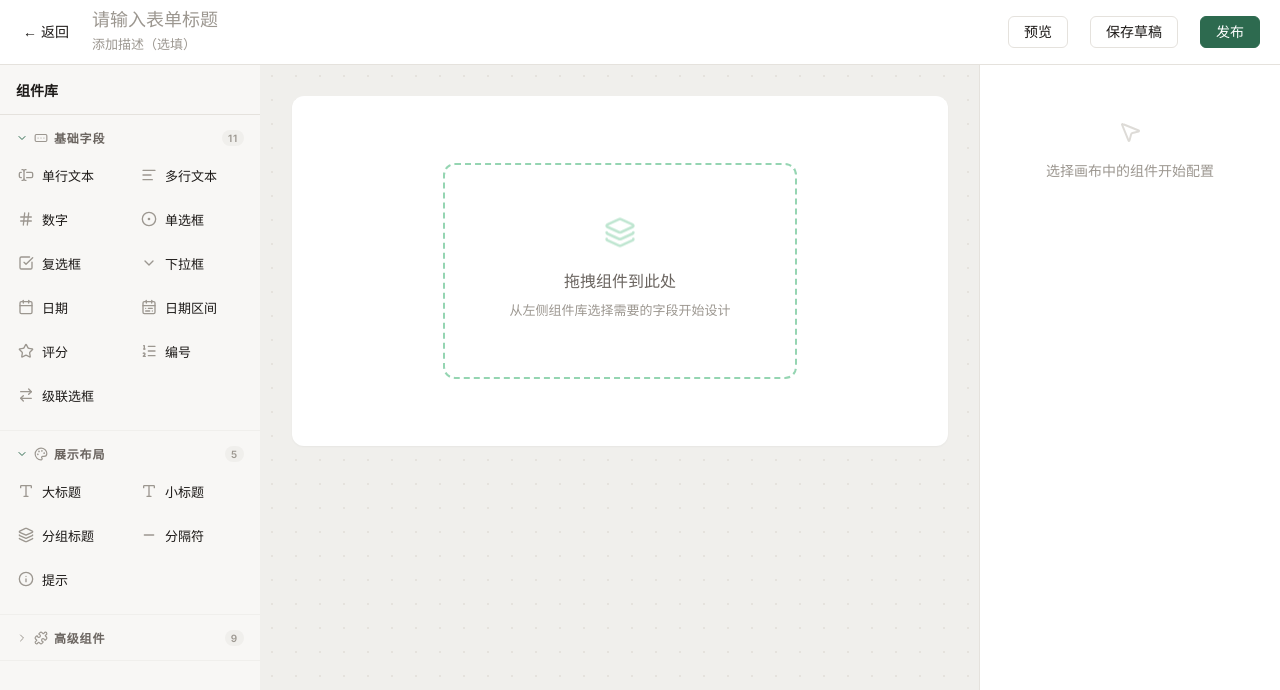
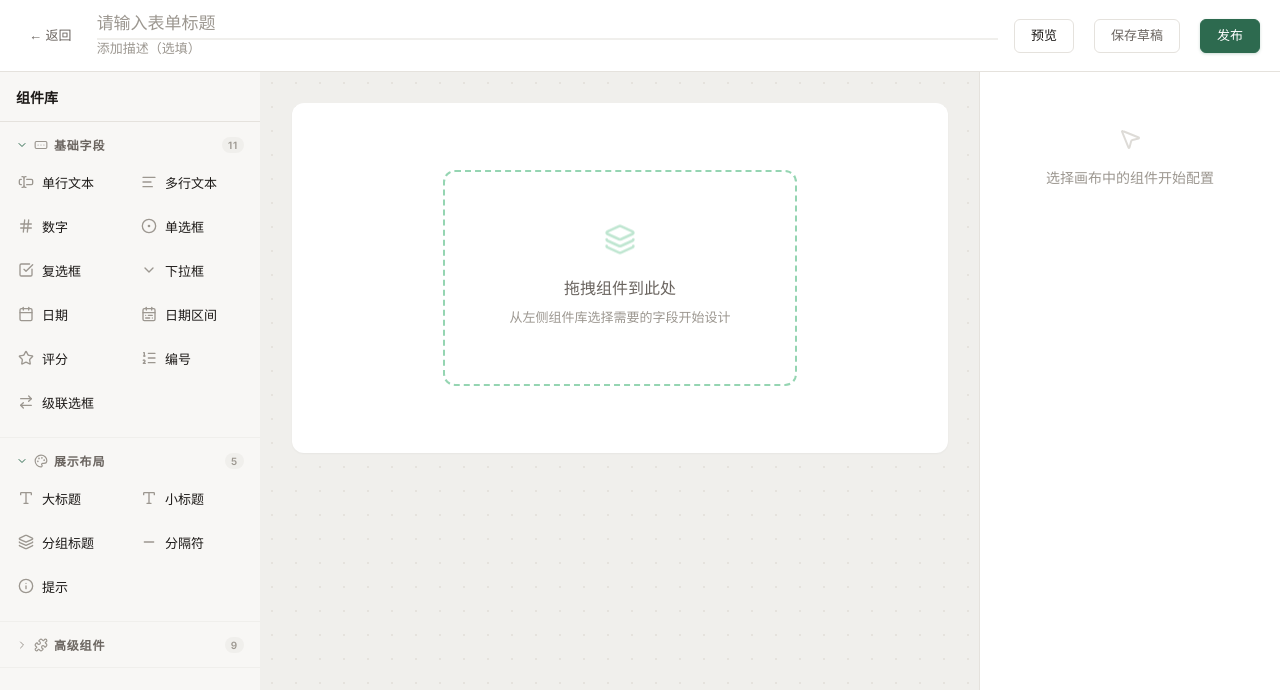
Before and after one commit to ZoHuan/FormCenter, a Vue app: page /formDesigner in a window 1280 px wide. Shown: the top 690 px of the page. Built offline with nearby package versions, Linux system fonts and the light colour scheme.

Commit message:
style: 设计器工具栏美化
- 返回按钮 hover 绿色背景+圆角
- 标题/描述输入框 默认浅色下划线+hover灰+focus绿
- 按钮组统一高度34px/字号13px/圆角
- 主按钮加绿色阴影，保存按钮hover绿色边框
- 整体间距收紧

```diff
--- a/src/views/formDesigner/FormDesignerView.vue
+++ b/src/views/formDesigner/FormDesignerView.vue
@@ -228,36 +228,55 @@ function handlePreview() {
 .toolbar {
   display: flex;
   align-items: center;
-  padding: 10px 20px;
-  gap: 20px;
+  padding: 8px 20px;
+  gap: 16px;
   background: var(--color-card);
   box-shadow: 0 1px 0 var(--color-border);
   z-index: 10;
-  min-height: 56px;
+  min-height: 52px;
+
+  .el-button.is-link {
+    color: var(--color-text-secondary);
+    font-size: 13px;
+    font-weight: 500;
+    padding: 4px 8px;
+    border-radius: var(--radius-sm);
+
+    &:hover {
+      color: var(--color-primary);
+      background: var(--color-primary-bg);
+    }
+  }
 }
 .title-area {
   flex: 1;
   display: flex;
   flex-direction: column;
-  gap: 2px;
+  gap: 1px;
+  padding: 4px 0;
 }
 .title-input {
   border: none;
   background: transparent;
-  font-size: 18px;
+  font-size: 17px;
   font-weight: 600;
   color: var(--color-text);
   width: 100%;
   outline: none;
-  border-bottom: 2px solid transparent;
-  padding-bottom: 2px;
+  border-bottom: 2px solid var(--color-canvas);
+  padding: 2px 0 4px;
+  border-radius: 0;
   transition: border-color 0.2s;
+
   &::placeholder {
     color: var(--color-text-muted);
     font-weight: 400;
   }
   &:focus {
     border-bottom-color: var(--color-primary);
+  }
+  &:hover:not(:focus) {
+    border-bottom-color: var(--color-border);
   }
 }
 .desc-input {
@@ -268,19 +287,42 @@ function handlePreview() {
   width: 100%;
   outline: none;
   border-bottom: 1px solid transparent;
-  padding-bottom: 1px;
+  padding: 0 0 2px;
+  border-radius: 0;
   transition: border-color 0.2s;
+
   &::placeholder {
     color: var(--color-text-muted);
   }
   &:focus {
-    border-bottom-color: var(--color-border-hover);
+    border-bottom-color: var(--color-primary);
   }
 }
 .toolbar-right {
   display: flex;
-  gap: 10px;
+  gap: 8px;
   align-items: center;
+
+  .el-button {
+    border-radius: var(--radius-sm);
+    font-size: 13px;
+    font-weight: 500;
+    height: 34px;
+    padding: 0 16px;
+  }
+  .el-button--primary {
+    box-shadow: 0 1px 3px rgba(45, 106, 79, 0.25);
+  }
+  .el-button.is-plain {
+    border-color: var(--color-border);
+    color: var(--color-text-secondary);
+
+    &:hover {
+      border-color: var(--color-primary);
+      color: var(--color-primary);
+      background: var(--color-primary-bg);
+    }
+  }
 }
 
 /* ── 三栏布局 ── */
```
